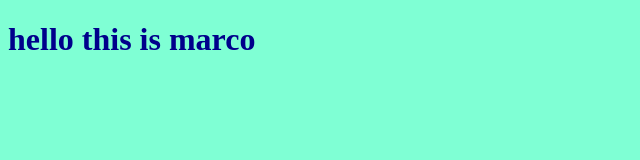
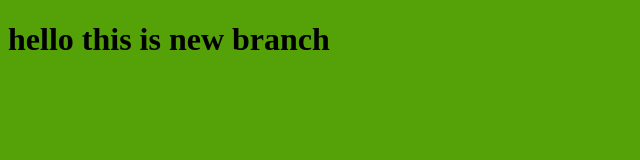
Before and after one commit to NoufelMarco/project, a plain HTML site: page index.html in a window 1280 px wide. Shown: the whole page, without its empty margins (0-640 px from the left). Drawn offline with Linux system fonts and the light colour scheme.

Commit message:
changing style for the title

```diff
--- a/index.html
+++ b/index.html
@@ -8,7 +8,7 @@
 
 </head>
 <body>
-<h1>hello this is marco </h1>
+<h1>hello this is new branch </h1>
 
     <script src="app.js"></script>
 </body>
--- a/style.css
+++ b/style.css
@@ -1,7 +1,7 @@
 h1{
-    color: darkblue;
+    color: black;
 
 }
 body{
-    background-color: aquamarine;
+    background-color: rgb(84, 161, 8);
 }
```
